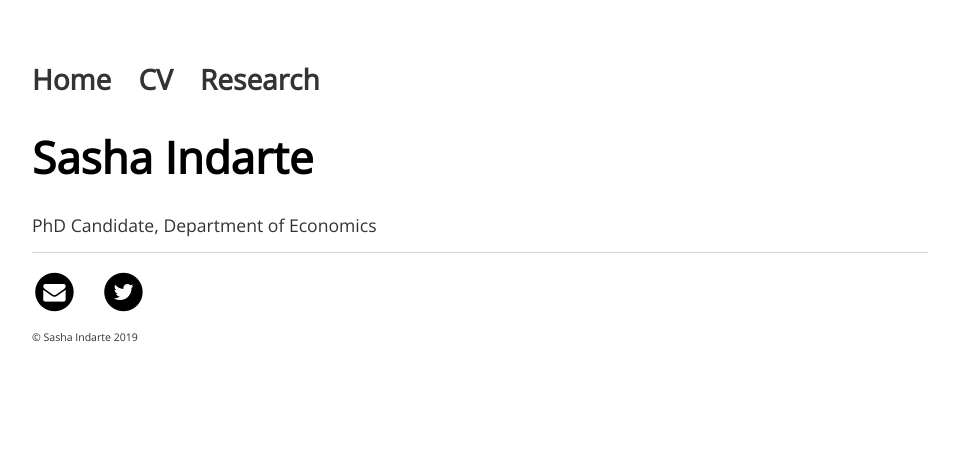
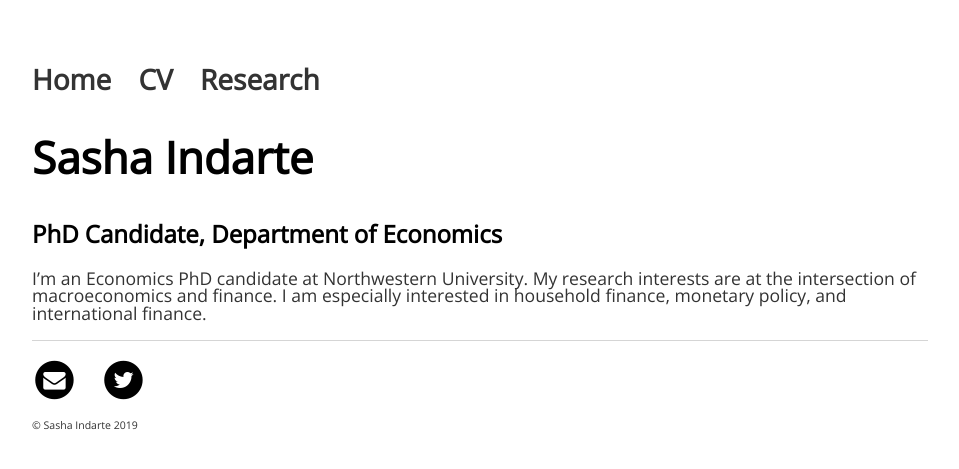
Before and after one commit to sashaindarte/sashaindarte.github.io, a Jekyll site: the page built from index.html, in a window 1280 px wide. Shown: the top 469 px of the page, without its empty margins (160-1119 px from the left). Built offline with Jekyll 4.4.1, drawn with Linux system fonts in a browser that asks for light colours.

Commit message:
Update index.html

```diff
--- a/index.html
+++ b/index.html
@@ -4,5 +4,8 @@
 ---
 <div class="blurb">
 	<h1>Sasha Indarte</h1>
-	<p>PhD Candidate, Department of Economics</p>
+	<h2>PhD Candidate, Department of Economics</h2>
+	<p>
+	I’m an Economics PhD candidate at Northwestern University. My research interests are at the intersection of macroeconomics and finance. I am especially interested in household finance, monetary policy, and international finance.
+	</p>
 </div><!-- /.blurb -->
```
